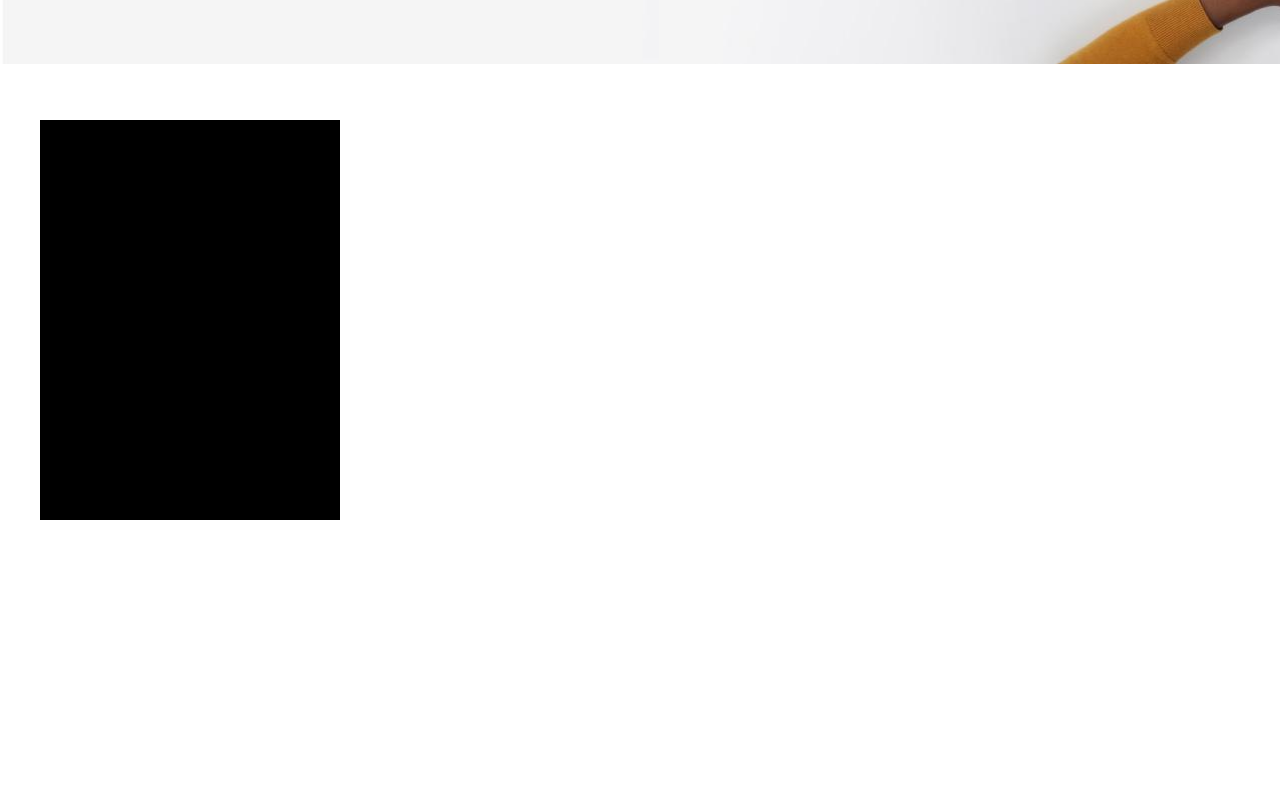
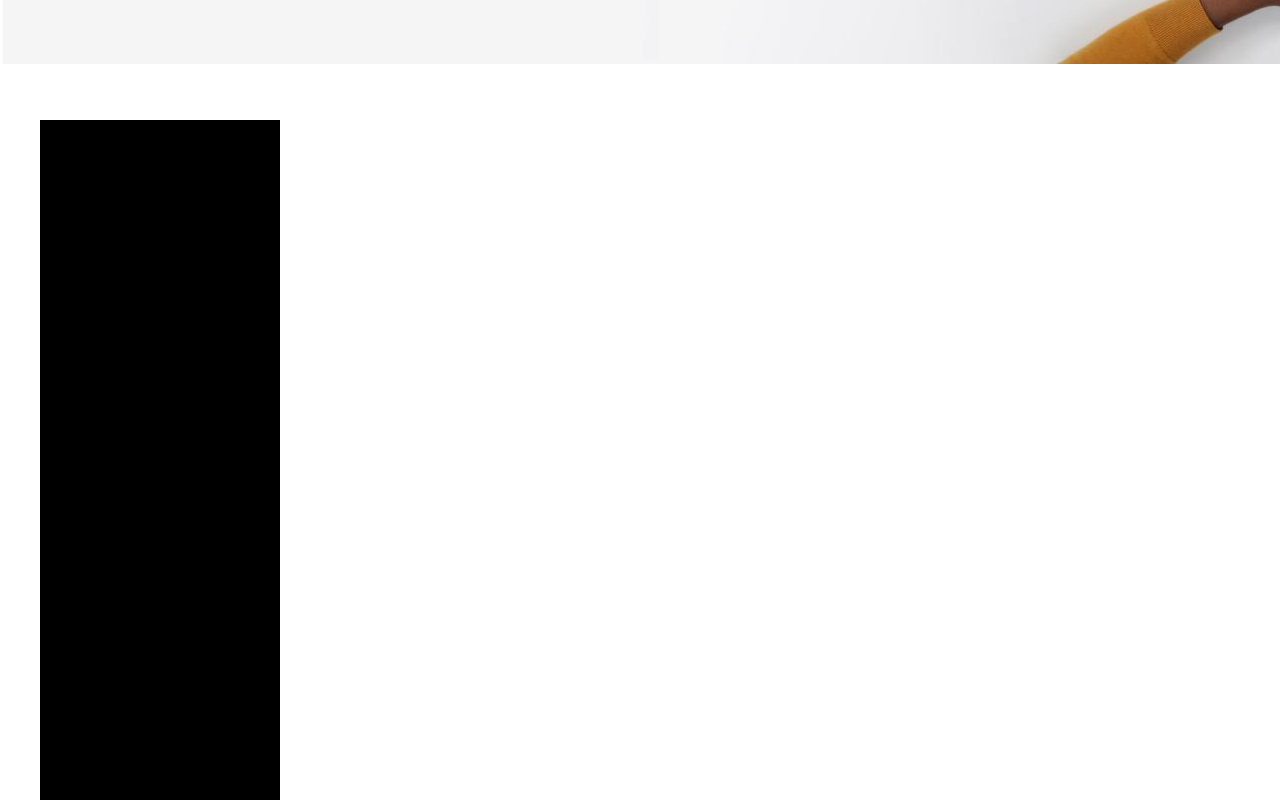
Before and after one commit to Mikias-Miessa/course-landing-page, a Next.js app: page / in a window 1280 px wide. Shown: the part 660-1460 px from the top of the page. Built offline with nearby package versions, Linux system fonts and the light colour scheme.

Commit message:
trying to make the overlay page

```diff
--- a/src/app/globals.css
+++ b/src/app/globals.css
@@ -25,3 +25,9 @@ body {
     )
     rgb(var(--background-start-rgb));
 }
+.sticky-top {
+  position: sticky;
+  top: 0;
+  background-color: black;
+  /* Set your background color */
+}
--- a/src/app/overview.js
+++ b/src/app/overview.js
@@ -1,9 +1,10 @@
 import React from 'react';
+// Import your CSS file
 
 const OverView = () => {
   return (
-    <div className='h-screen bg-white text-black grid lg:col-5 px-10 '>
-      <div className='hidden lg:block lg:col-span-1 bg-black '></div>
+    <div className='relative h-screen bg-white text-black grid lg:grid-cols-5 px-10 '>
+      <div className='hidden lg:block lg:col-span-1 sticky-top'></div>
       <div className='lg:col-span-4'></div>
     </div>
   );
```
